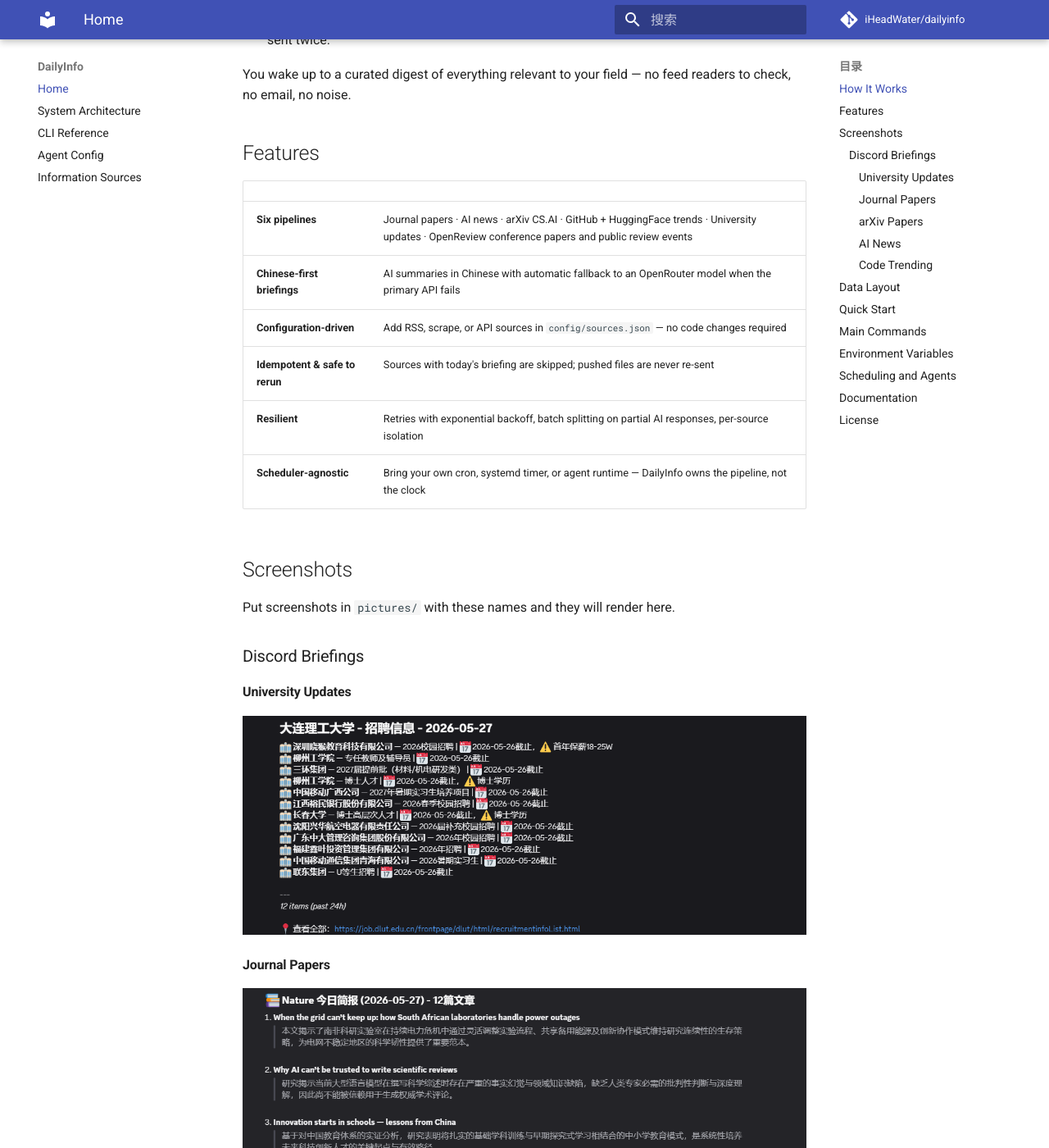
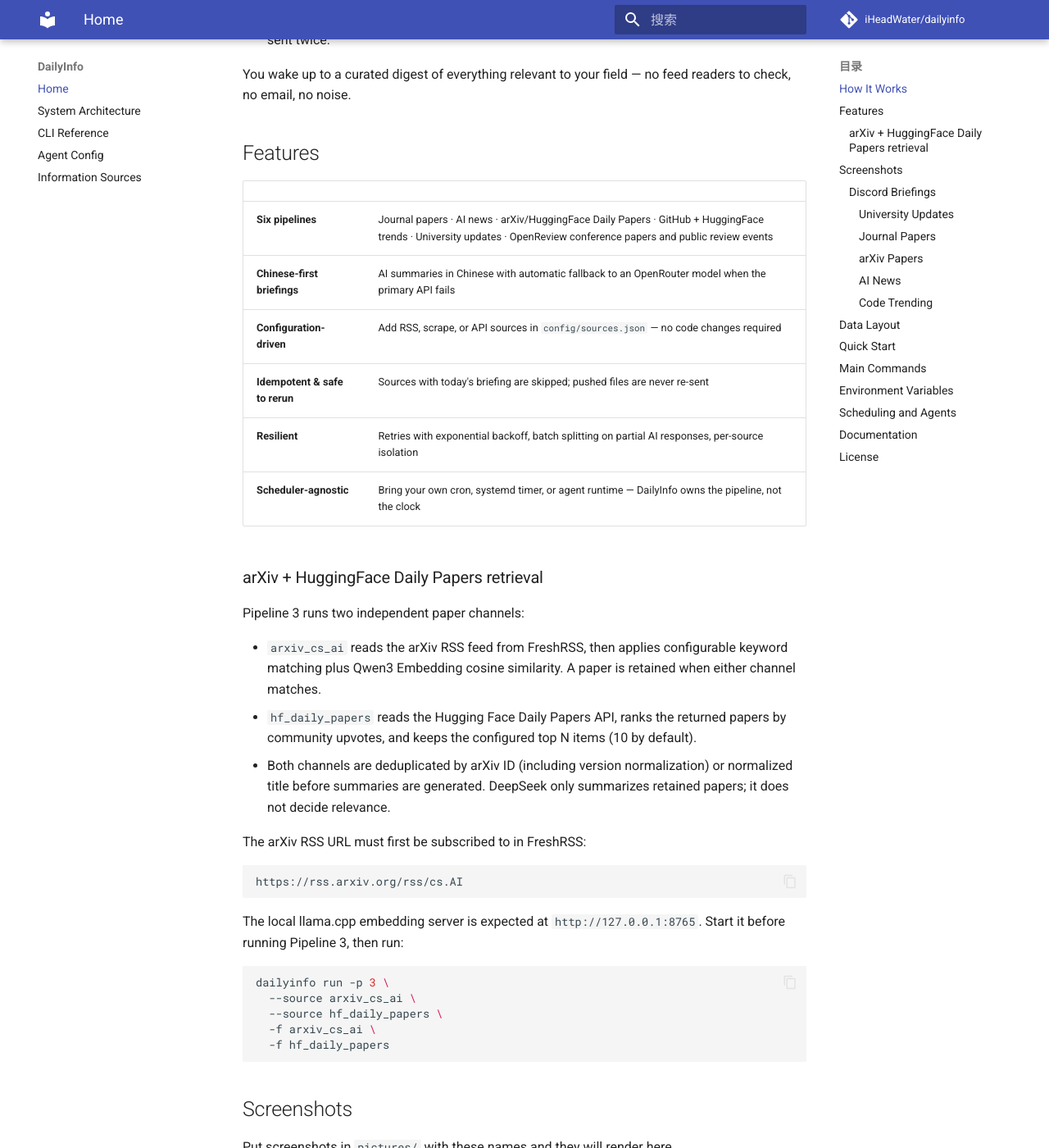
Before and after one commit to CylenLC/dailyinfo, an MkDocs documentation site: the page built from docs/index.md, in a window 1280 px wide and 1400 px high, scrolled down 696 px. Shown: the whole window at 82% size. Built offline with MkDocs 1.6.1 and Material for MkDocs 9.7.7, drawn with Linux system fonts in a browser that asks for light colours; comment, search, counter and statistics services are not loaded; some of the changed text lies outside the part shown.

Commit message:
docs: document arXiv and HuggingFace paper retrieval

````diff
--- a/docs/index.md
+++ b/docs/index.md
@@ -26,12 +26,36 @@
 
 | | |
 |---|---|
-| **Six pipelines** | Journal papers · AI news · arXiv CS.AI · GitHub + HuggingFace trends · University updates · OpenReview conference papers and public review events |
+| **Six pipelines** | Journal papers · AI news · arXiv/HuggingFace Daily Papers · GitHub + HuggingFace trends · University updates · OpenReview conference papers and public review events |
 | **Chinese-first briefings** | AI summaries in Chinese with automatic fallback to an OpenRouter model when the primary API fails |
 | **Configuration-driven** | Add RSS, scrape, or API sources in `config/sources.json` — no code changes required |
 | **Idempotent & safe to rerun** | Sources with today's briefing are skipped; pushed files are never re-sent |
 | **Resilient** | Retries with exponential backoff, batch splitting on partial AI responses, per-source isolation |
 | **Scheduler-agnostic** | Bring your own cron, systemd timer, or agent runtime — DailyInfo owns the pipeline, not the clock |
+
+### arXiv + HuggingFace Daily Papers retrieval
+
+Pipeline 3 runs two independent paper channels:
+
+- `arxiv_cs_ai` reads the arXiv RSS feed from FreshRSS, then applies configurable keyword matching plus Qwen3 Embedding cosine similarity. A paper is retained when either channel matches.
+- `hf_daily_papers` reads the Hugging Face Daily Papers API, ranks the returned papers by community upvotes, and keeps the configured top N items (10 by default).
+- Both channels are deduplicated by arXiv ID (including version normalization) or normalized title before summaries are generated. DeepSeek only summarizes retained papers; it does not decide relevance.
+
+The arXiv RSS URL must first be subscribed to in FreshRSS:
+
+```text
+https://rss.arxiv.org/rss/cs.AI
+```
+
+The local llama.cpp embedding server is expected at `http://127.0.0.1:8765`. Start it before running Pipeline 3, then run:
+
+```bash
+dailyinfo run -p 3 \
+  --source arxiv_cs_ai \
+  --source hf_daily_papers \
+  -f arxiv_cs_ai \
+  -f hf_daily_papers
+```
 
 ## Screenshots
 
@@ -111,7 +135,7 @@
 | `dailyinfo run` | Run all briefing pipelines |
 | `dailyinfo run -p 1` | Pipeline 1: journal papers |
 | `dailyinfo run -p 2` | Pipeline 2: AI news |
-| `dailyinfo run -p 3` | Pipeline 3: arXiv CS.AI |
+| `dailyinfo run -p 3` | Pipeline 3: arXiv + HuggingFace Daily Papers |
 | `dailyinfo run -p 4` | Pipeline 4: code trending |
 | `dailyinfo run -p 5` | Pipeline 5: university/resource |
 | `dailyinfo run -p 6` | Pipeline 6: OpenReview conference papers |
````
Also changed, not shown: README.md (+26 -2 lines), docs/architecture.md (+6 -3 lines), docs/cli.md (+10 -1 lines), docs/sources.md (+2 -1 lines), 1 other file.
